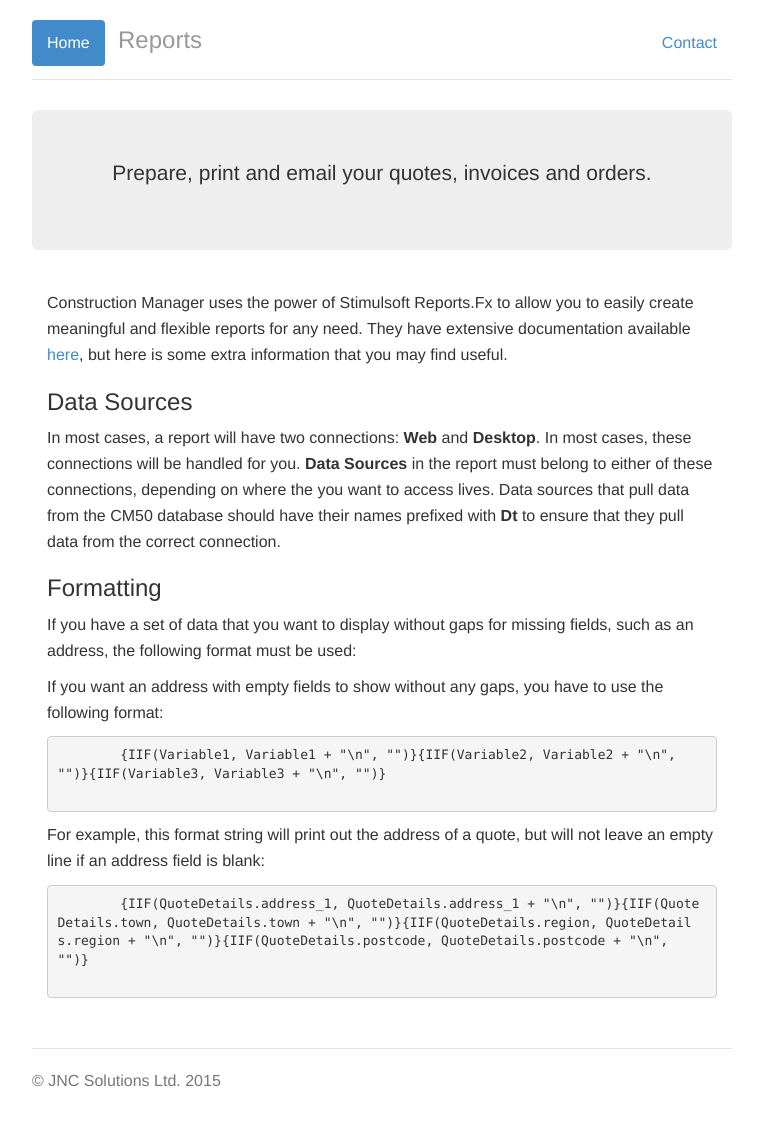
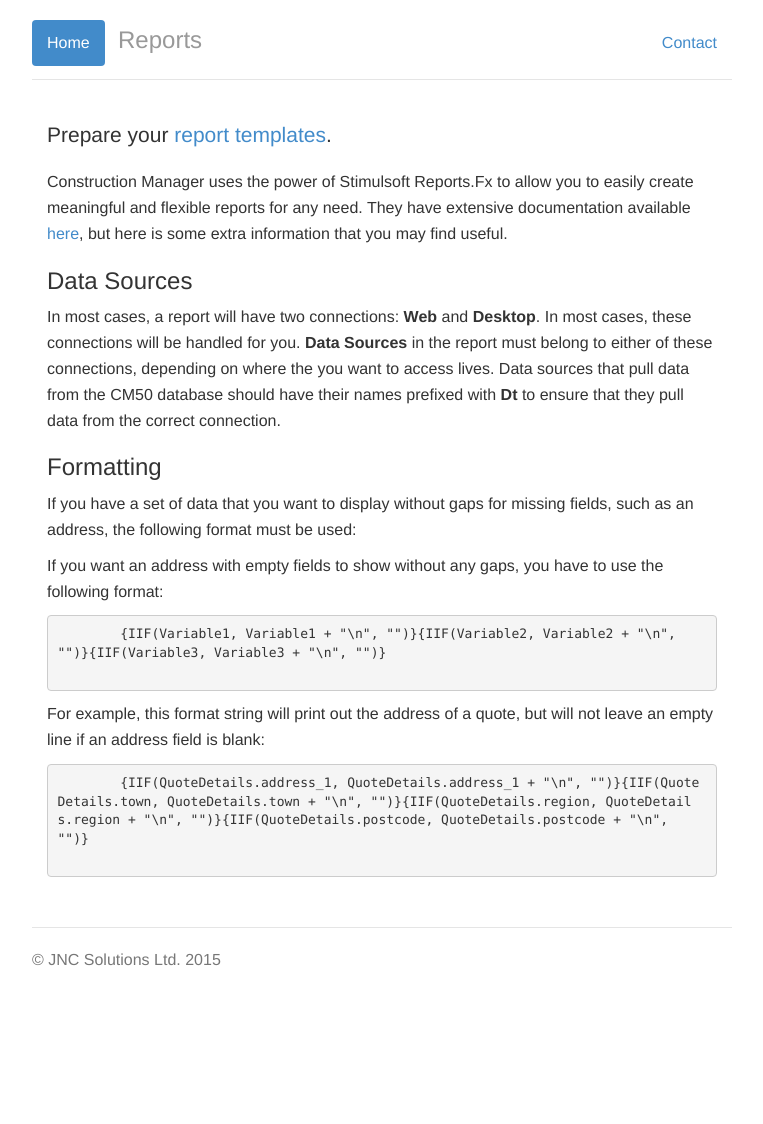
Before and after one commit to JNCSolutions/ConstructionManagerDocs, a Jekyll site: the page built from reports.html, in a window 1280 px wide. Shown: the whole page, without its empty margins (258-1021 px from the left). Built offline with Jekyll 4.4.1, drawn with Linux system fonts in a browser that asks for light colours; after the commit the page ends 1003 px from its top, so only the background shows below that.

Commit message:
lose the jumbotron

```diff
--- a/reports.html
+++ b/reports.html
@@ -3,12 +3,10 @@ layout: default
 title: Reports
 ---
 
-<div class="jumbotron">
-  <p class="lead">Prepare, print and email your quotes, invoices and orders.</p>
-</div>
-
 <div class="row marketing">
   <div id="a" class="col-lg-12">
+    <p class="lead">Prepare your <a href="https://constructionmanager.net/reports">report templates</a>.</p>
+
     <p>Construction Manager uses the power of Stimulsoft Reports.Fx to allow you to easily create meaningful and flexible reports for any need. They have extensive documentation available <a href="http://www.stimulsoft.com/en/documentation/online/user-manual/" target="_blank">here</a>, but here is some extra information that you may find useful.</p>
 
     <h3>Data Sources</h3>
```
